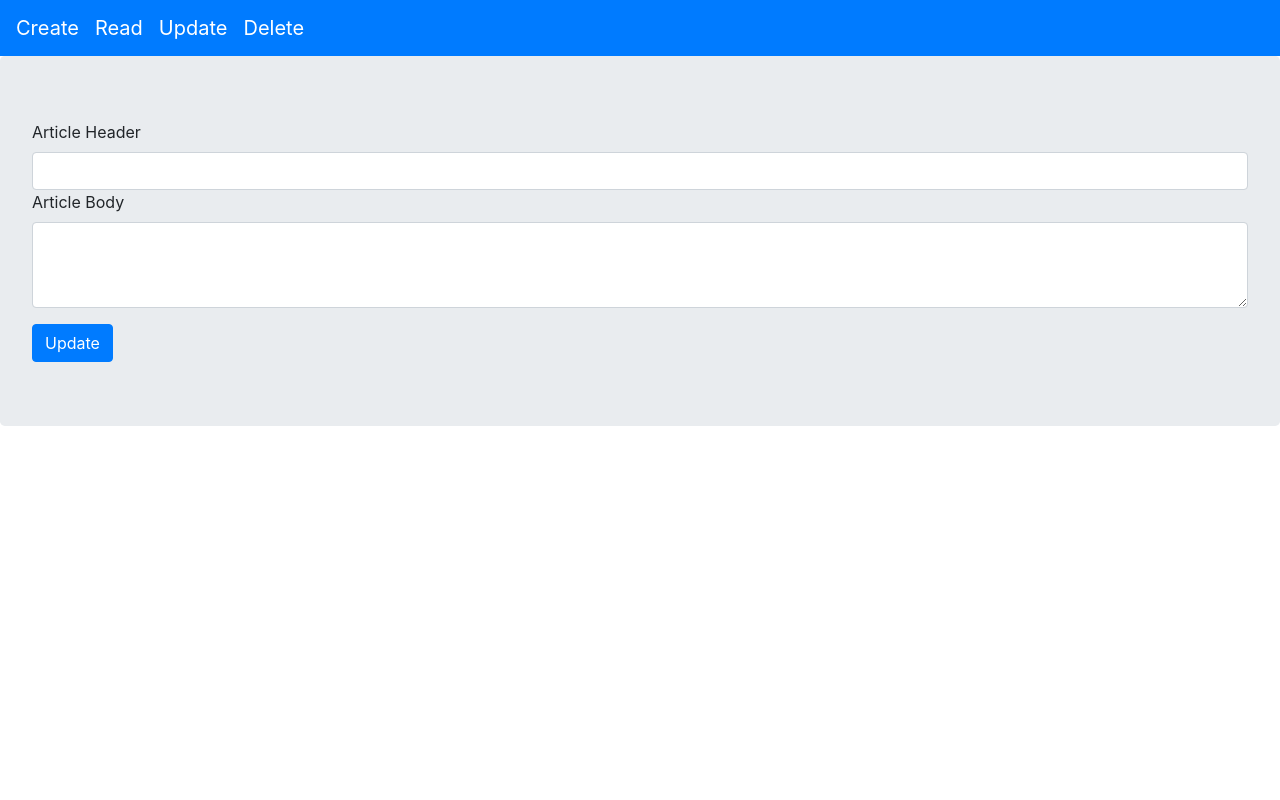
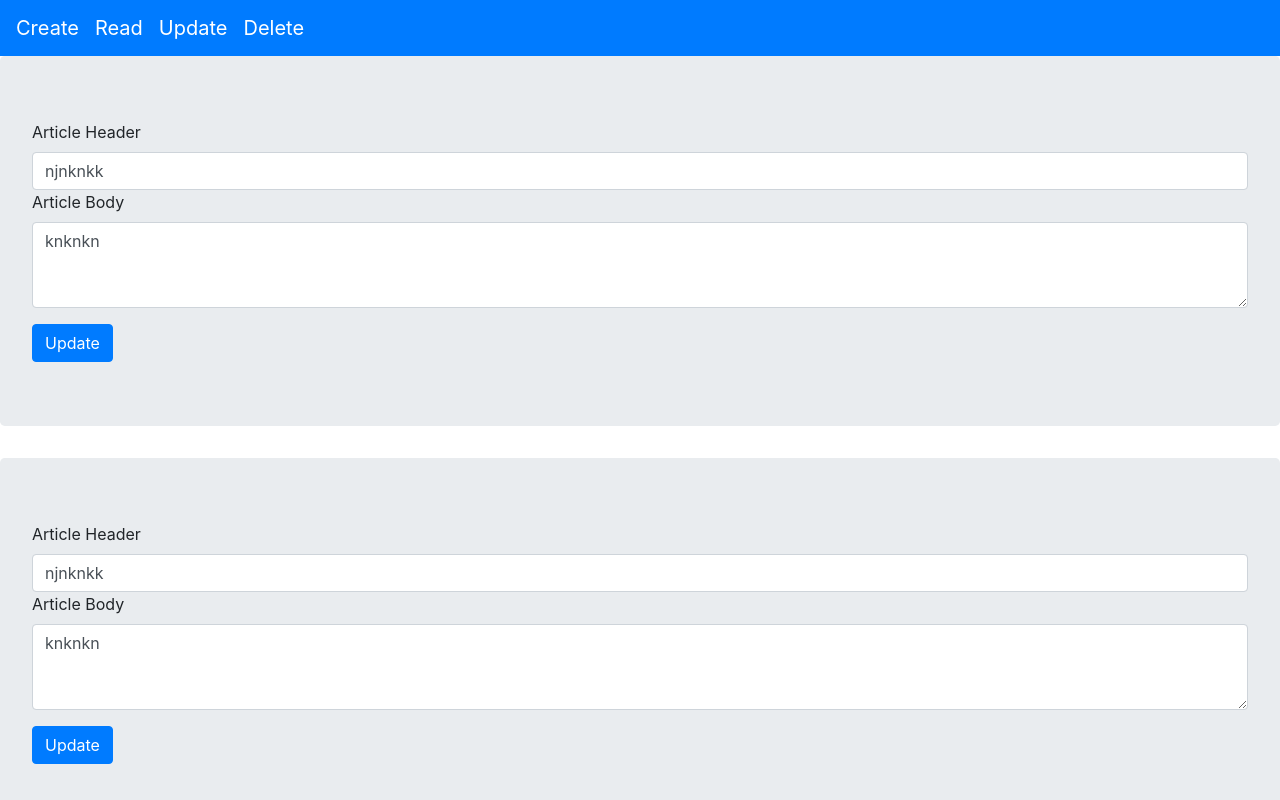
Before and after one commit to Dilansilva/MERN-CRUD, a React (Create React App) app: page / in a window 1280 px wide. Shown: the top 800 px of the page. Built offline with nearby package versions, Linux system fonts and the light colour scheme.

Commit message:
made some changes to update page

```diff
--- a/src/components/UpdateCard.js
+++ b/src/components/UpdateCard.js
@@ -7,7 +7,7 @@ import 'bootstrap/dist/css/bootstrap.min.css';
 import React, { Component } from 'react'
 
 export class UpdateCard extends Component {
-    render(props) {
+    render() {
         return (
             <Jumbotron>
                 <Form>
--- a/src/pages/Update.js
+++ b/src/pages/Update.js
@@ -4,11 +4,52 @@ import UpdateCard from '../components/UpdateCard';//import component for update
 import React, { Component } from 'react'
 
 export default class Update extends Component {
+    constructor(props) {
+        super(props);
+        this.state = [
+            {
+                title : 'njnknkk',
+                body : 'knknkn'
+            },
+            {
+                title : 'njnknkk',
+                body : 'knknkn'
+            },
+            {
+                title : 'njnknkk',
+                body : 'knknkn'
+            },
+            {
+                title : 'njnknkk',
+                body : 'knknkn'
+            },
+            {
+                title : 'njnknkk',
+                body : 'knknkn'
+            },
+            {
+                title : 'njnknkk',
+                body : 'knknkn'
+            },
+            {
+                title : 'njnknkk',
+                body : 'knknkn'
+            }
+        ];
+      }
     render() {
         return (
             <div>
                 <NavigationBar/>
-                <UpdateCard/>
+                {this.state.map((data) => {
+                        return(
+                            <UpdateCard
+                                defaultValueHeader={data.title}
+                                defaultValueBody={data.body}
+                            />
+                        )
+                    })
+                }
             </div>
         )
     }
```
